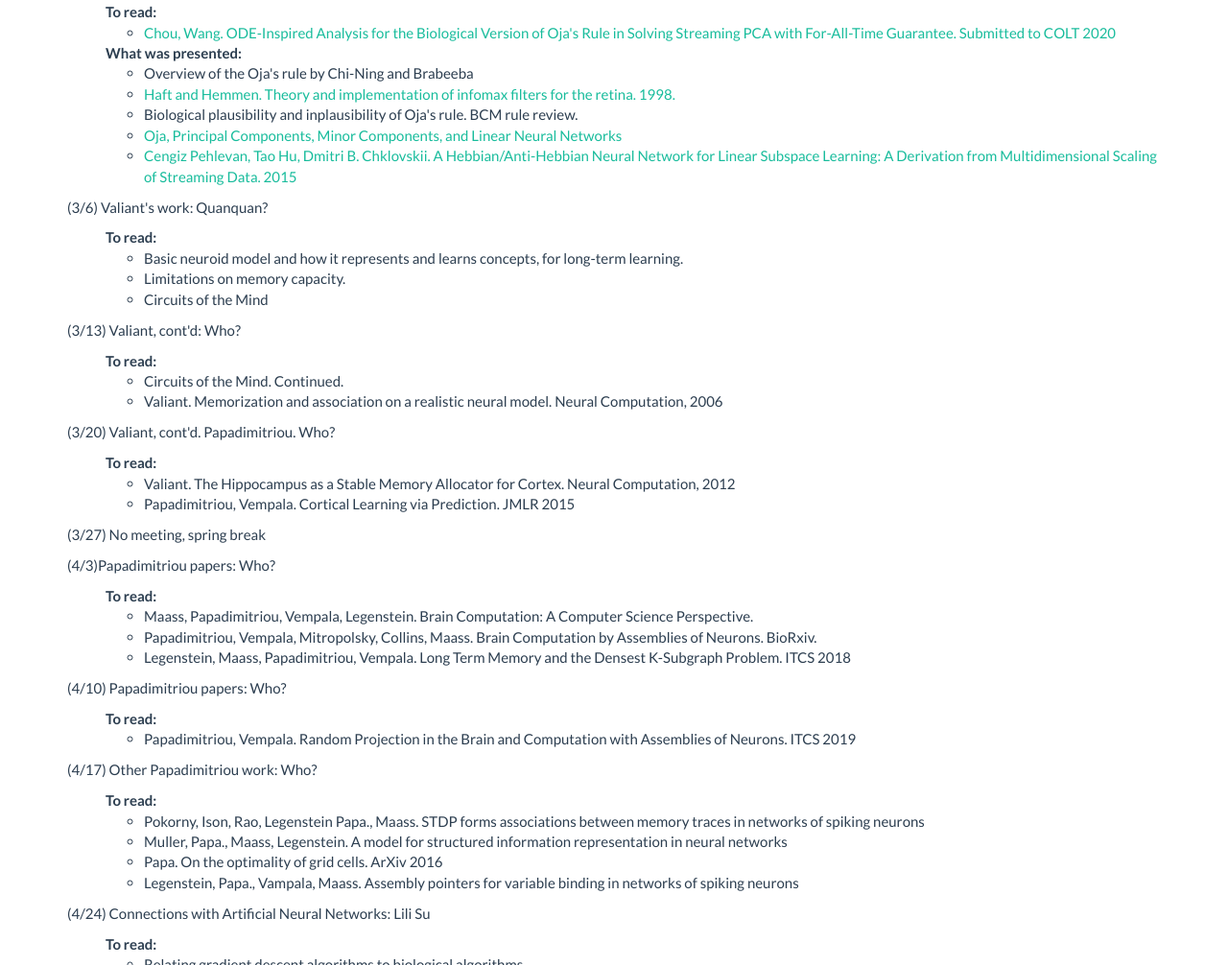
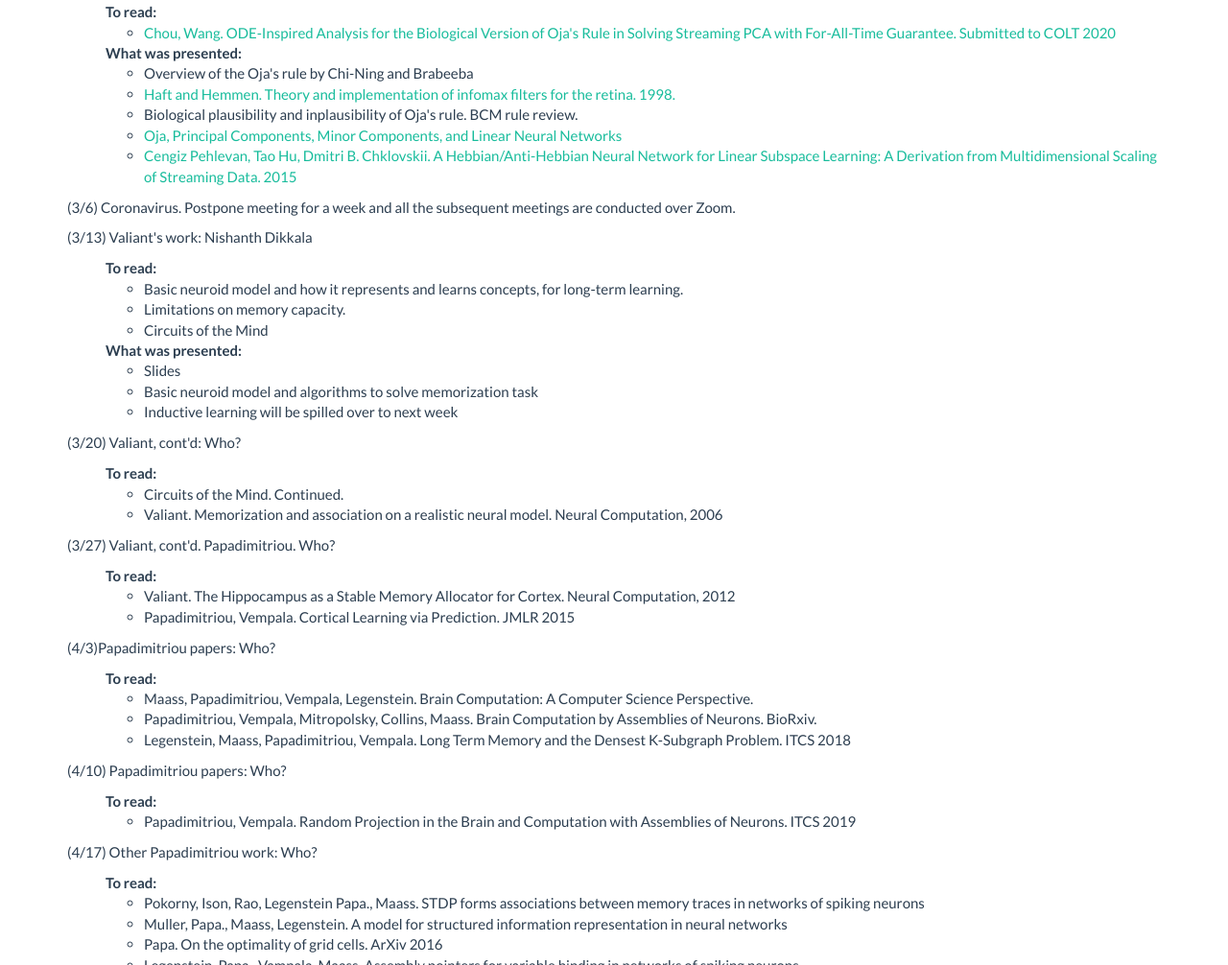
Before and after one commit to brabeeba/neuralReadingGroup, a plain HTML site: page index.html in a window 1280 px wide. Shown: the part 1175-2181 px from the top of the page at 96% size. Drawn offline with Linux system fonts and the light colour scheme; files that its build step writes are made by us from their sources; files whose address does not match are found by name.

Commit message:
add the slides and coronavirus update

```diff
--- a/index.html
+++ b/index.html
@@ -128,9 +128,10 @@
 
 		</ul>
 		</p>
+		<p>(3/6) Coronavirus. Postpone meeting for a week and all the subsequent meetings are conducted over Zoom.
+		</p>
 
-
-		<p>(3/6) Valiant's work:  Quanquan?
+		<p>(3/13) Valiant's work:  Nishanth Dikkala
 			<ul>
 							<strong>To read:</strong>
 							<ul>
@@ -138,11 +139,18 @@
 								<li>Limitations on memory capacity.</li>
 								<li>Circuits of the Mind</li>
 							</ul>
+							<strong>What was presented:</strong>
+							<ul>
+								<li><a href="./neuroidal-model.pptx"></a>Slides</li>
+								<li>Basic neuroid model and algorithms to solve memorization task</li>
+								<li>Inductive learning will be spilled over to next week</li>
+							</ul>
 
 		</ul>
+
 		</p>
 
-		<p>(3/13) Valiant, cont'd:  Who?
+		<p>(3/20) Valiant, cont'd:  Who?
 			<ul>
 				<strong>To read:</strong>
 				<ul>
@@ -153,7 +161,7 @@
 
 			</ul>
 		</p>
-		<p>(3/20) Valiant, cont'd.  Papadimitriou.  Who?
+		<p>(3/27) Valiant, cont'd.  Papadimitriou.  Who?
 			<ul>
 			<strong>To read:</strong>
 			<ul>
@@ -165,7 +173,6 @@
 				</ul>
 		</p>
 
-		<p>(3/27) No meeting, spring break
 
 		<p>(4/3)Papadimitriou papers:  Who?
 			<ul>
```
Also changed, not shown: 1 other file.
